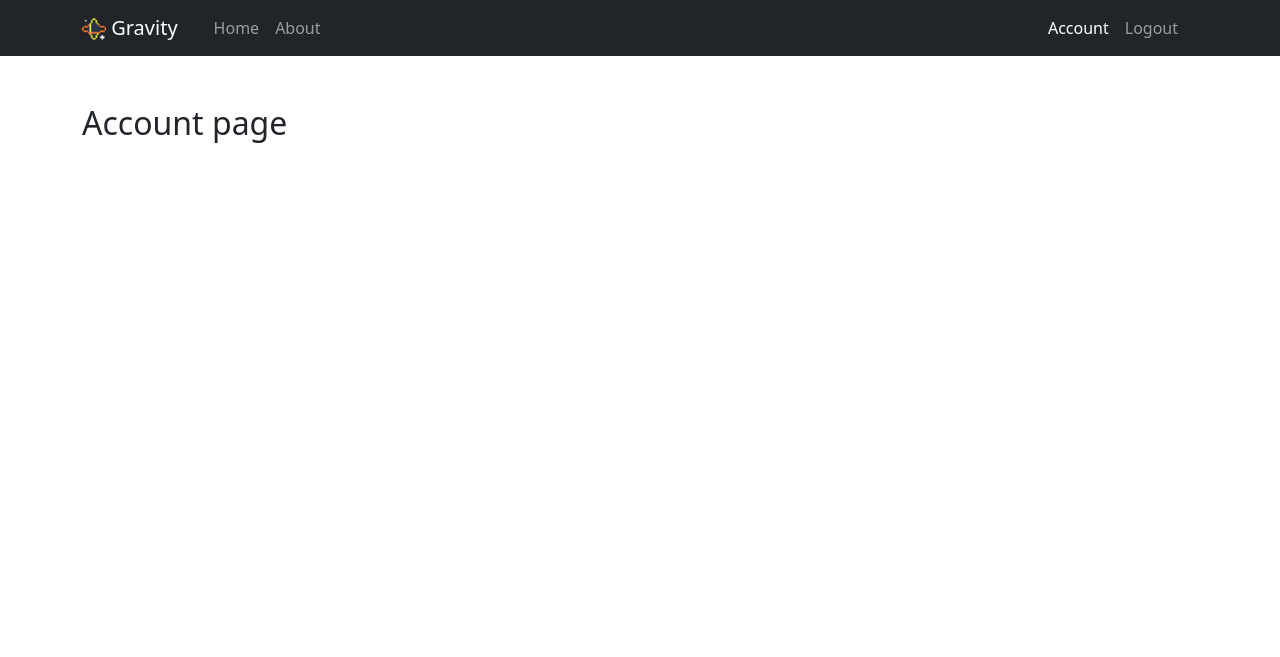
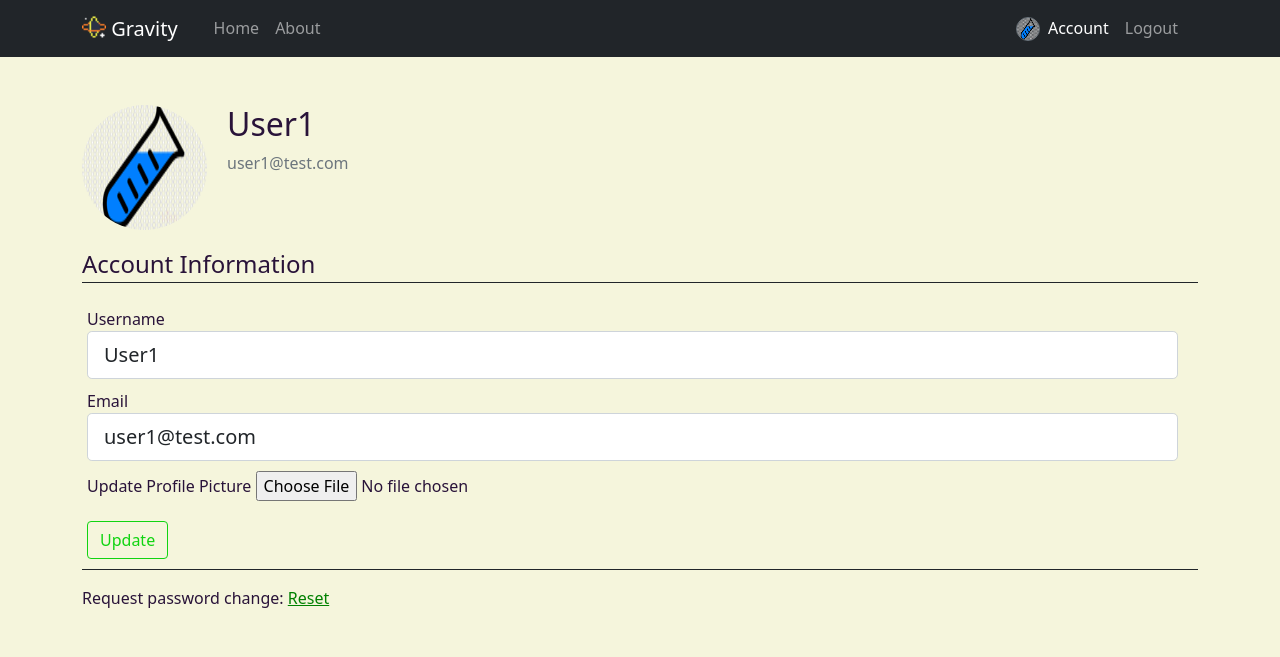
Before and after one commit to SzfanerGit/Gravity, a Flask app: page /account in a window 1280 px wide. Shown: the top 657 px of the page. Run offline with Flask 2, Linux system fonts and the light colour scheme; a user stored in the database is signed in; some libraries are stand-ins or nearby versions.

Commit message:
my css and account page

```diff
--- a/gravity/__init__.py
+++ b/gravity/__init__.py
@@ -7,7 +7,7 @@ from gravity.config import Config
 db = SQLAlchemy()
 login_manager = LoginManager()
 login_manager.login_view = 'users.login'
-login_manager.login_message_category = 'warning'
+login_manager.login_message_category = 'info'
 
 mail = Mail()
 
--- a/gravity/database.py
+++ b/gravity/database.py
@@ -14,7 +14,7 @@ class User(db.Model, UserMixin):
     username = db.Column(db.String, unique=True, nullable=False)
     email = db.Column(db.String, unique=True, nullable=False)
     password = db.Column(db.String, nullable=False)
-    image_file = db.Column(db.String(20), nullable=False, default='default_img.jpg')
+    image_file = db.Column(db.String(20), nullable=False, default='default.png')
 
     def get_reset_token(self, expire_sec=600):
         s = Serializer(current_app.config['SECRET_KEY'], expire_sec)
--- /dev/null
+++ b/gravity/static/gravity.css
@@ -0,0 +1,45 @@
+:root {
+    --btnColor: hsl(120, 85%, 45%);
+}
+
+body {
+    background-color: beige;
+    color: 	hsl(275, 50%, 15%);
+}
+
+a:link {
+    color: hsl(120, 100%, 25%);
+}
+
+a:visited {
+    color: hsl(120, 15%, 40%);
+}
+
+a:hover {
+    color: hsl(80, 100%, 25%);
+}
+
+/*nav a {
+    color: beige;
+}*/
+
+div.form-group {
+    margin: 10px 20px 10px 5px;
+}
+
+form .btn {
+    color: var(--btnColor);
+    border-color: var(--btnColor);
+}
+
+form .btn:hover {
+    background-color: var(--btnColor);
+    border-color: var(--btnColor);
+}
+
+.account-img {
+    height: 125px;
+    width: 125px;
+    margin-right: 20px;
+    margin-bottom: 16px;
+}
--- a/gravity/templates/account.html
+++ b/gravity/templates/account.html
@@ -5,7 +5,61 @@
 {% endblock title %}
 
 {% block main%}
-    <h2>
-        Account page
-    </h2>
+    <div class="media d-flex justify-content-md-start">
+        <img class="rounded-circle account-img" src="{{ image_file }}">
+        <div class="media-body">
+            <h2>{{ current_user.username }}</h2>
+            <p class="text-secondary">{{ current_user.email }}</p>
+        </div>
+    </div>
+    <form method="POST" action="" enctype="multipart/form-data">
+        {{ form.hidden_tag() }}
+        <fieldset class="form-group">
+            <legend class="border-bottom border-dark mb-4">Account Information</legend>
+            <div class="form-group">
+                {{ form.username.label(class="form-control-label") }}
+                <!-- Handle messages to users about wrong information -->
+                {% if form.username.errors %}
+                    {{ form.username(class="form-control form-control-lg is-invalid") }}
+                    <div class="invalid-feedback">
+                        {% for error in form.username.errors %}
+                            <span>{{ error }}</span>
+                        {% endfor %}
+                    </div>
+                {% else %}
+                    {{ form.username(class="form-control form-control-lg") }}
+                {% endif %}
+            </div>
+            <div class="form-group">
+                {{ form.email.label(class="form-control-label") }}
+                <!-- Handle messages to users about wrong information -->
+                {% if form.email.errors %}
+                    {{ form.email(class="form-control form-control-lg is-invalid") }}
+                    <div class="invalid-feedback">
+                        {% for error in form.email.errors %}
+                            <span>{{ error }}</span>
+                        {% endfor %}
+                    </div>
+                {% else %}
+                    {{ form.email(class="form-control form-control-lg") }}
+                {% endif %}
+            </div>
+            <div class="form-group">
+                {{ form.picture.label() }}
+                {{ form.picture(class="form-control-file") }}
+                <!-- Handle messages to users about wrong information -->
+                {% if form.picture.errors %}
+                    {% for error in form.picture.errors %}
+                        <span class="text-danger">{{ error }}</span></br>
+                    {% endfor %}
+                {% endif %}
+            </div>
+        </fieldset>
+        <div class="form-group">
+            {{ form.submit(class="btn btn-outline-info") }}
+        </div>
+    </form>
+    <div class="border-top border-dark pt-3">
+        Request password change: <a class="ml-2" href="{{ url_for('users.password_reset_request') }}">Reset</a>
+    </div>
 {% endblock main %}
--- a/gravity/templates/layout.html
+++ b/gravity/templates/layout.html
@@ -8,6 +8,9 @@
 
         <!-- Bootstrap CSS -->
         <link href="https://cdn.jsdelivr.net/npm/bootstrap@5.1.3/dist/css/bootstrap.min.css" rel="stylesheet" integrity="sha384-1BmE4kWBq78iYhFldvKuhfTAU6auU8tT94WrHftjDbrCEXSU1oBoqyl2QvZ6jIW3" crossorigin="anonymous">
+
+        <!-- My CSS -->
+        <link rel="stylesheet" href="/static/gravity.css">
 
         <!-- Favicon -->
         <link rel="shortcut icon" href="/static/favicon.ico" type="image/x-icon">
@@ -23,7 +26,7 @@
             <nav class="navbar navbar-expand-sm navbar-dark bg-dark sticky-top">
                 <div class="container">
                     <a class="navbar-brand" href="{{ url_for('main.home') }}">
-                        <img src="/static/favicon.ico" alt="" width="24" height="24" class="d-inline-block align-text-bottom">
+                        <img src="/static/favicon.ico" alt="" width="24" height="24" class="d-inline-block align-text-top">
                         Gravity
                     </a>
                     <button class="navbar-toggler" type="button" data-bs-toggle="collapse" data-bs-target="#mynavbar">
@@ -44,7 +47,10 @@
                             <ul class="navbar-nav">
                                 {% if current_user.is_authenticated %}
                                     <li class="nav-item">
-                                        <a class="nav-link" href="{{ url_for('users.account') }}">Account</a>
+                                        <a class="nav-link" href="{{ url_for('users.account') }}">
+                                            <img src="/static/profile_pictures/{{ current_user.image_file }}" alt="" width="24" height="24" class="rounded-circle d-inline-block align-text-top border border-secondary mx-1">
+                                            Account
+                                        </a>
                                     </li>
                                     <li class="nav-item">
                                         <a class="nav-link" href="{{ url_for('users.logout') }}">Logout</a>
--- a/gravity/templates/password_reset.html
+++ b/gravity/templates/password_reset.html
@@ -10,7 +10,7 @@
         {{ form.hidden_tag() }}
 
         <fieldset class="form-group">
-            <legend class="border-bottom mb-4">Request Password Reset</legend>
+            <legend class="border-bottom border-dark mb-4">Request Password Reset</legend>
             <div class="form-group">
                 {{ form.email.label(class="form-control-label") }}
                 <!-- Handle messages to users about wrong information -->
@@ -26,7 +26,7 @@
                 {% endif %}
             </div>
         </fieldset>
-        <div class="form-group py-3">
+        <div class="form-group">
             {{ form.submit(class="btn btn-outline-info") }}
         </div>
     </form>
--- a/gravity/templates/reset_token.html
+++ b/gravity/templates/password_reset_token.html
@@ -10,7 +10,7 @@
         {{ form.hidden_tag() }}
 
         <fieldset class="form-group">
-            <legend class="border-bottom mb-4">Choose New Password</legend>
+            <legend class="border-bottom border-dark mb-4">Choose New Password</legend>
             <div class="form-group">
                 {{ form.password.label(class="form-control-label") }}
                 <!-- Handle messages to users about wrong information -->
@@ -40,7 +40,7 @@
                 {% endif %}
             </div>
         </fieldset>
-        <div class="form-group py-3">
+        <div class="form-group">
             {{ form.submit(class="btn btn-outline-info") }}
         </div>
     </form>
--- a/gravity/templates/register.html
+++ b/gravity/templates/register.html
@@ -10,7 +10,7 @@
         {{ form.hidden_tag() }}
 
         <fieldset class="form-group">
-            <legend class="border-bottom mb-4">Register Today!</legend>
+            <legend class="border-bottom border-dark mb-4">Register Today!</legend>
             <div class="form-group">
                 {{ form.username.label(class="form-control-label") }}
                 <!-- Handle messages to users about wrong information -->
@@ -68,11 +68,11 @@
                 {% endif %}
             </div>
         </fieldset>
-        <div class="form-group py-3">
+        <div class="form-group">
             {{ form.submit(class="btn btn-outline-info") }}
         </div>
     </form>
-    <div class="border-top pt-3">
+    <div class="border-top border-dark pt-3">
         <small class="text-muted">
             Already Have An Account? <a class="ml-2" href="{{ url_for('users.login') }}">Sign In</a>
         </small>
--- a/gravity/users/forms.py
+++ b/gravity/users/forms.py
@@ -1,4 +1,6 @@
+from flask_login import current_user
 from flask_wtf import FlaskForm
+from flask_wtf.file import FileField, FileAllowed
 from wtforms import StringField, PasswordField, SubmitField, BooleanField
 from wtforms.validators import DataRequired, Length, Email, EqualTo, ValidationError
 from gravity.database import User
@@ -47,3 +49,25 @@ class ResetPasswordForm(FlaskForm):
     password = PasswordField('Password', validators=[DataRequired(), Length(min=8)])
     password_confirm = PasswordField('Confirm Password', validators=[DataRequired(), EqualTo('password')])
     submit = SubmitField('Reset Password')
+
+
+class UpdateAccountForm(FlaskForm):
+    username = StringField('Username',
+                           validators=[DataRequired(), Length(min=2, max=20)])
+    email = StringField('Email',
+                        validators=[DataRequired(), Email()])
+    picture = FileField('Update Profile Picture', validators=[FileAllowed(['jpg', 'png'])])
+    submit = SubmitField('Update')
+
+
+    def validate_username(self, username):
+        if username.data != current_user.username:
+            user = User.query.filter_by(username=username.data).first()
+            if user:
+                raise ValidationError('This username is already taken.')
+
+    def validate_email(self, email):
+        if email.data != current_user.email:
+            user = User.query.filter_by(email=email.data).first()
+            if user:
+                raise ValidationError('This email is already taken.')
--- a/gravity/users/routes.py
+++ b/gravity/users/routes.py
@@ -3,8 +3,8 @@ from flask_login import login_user, current_user, logout_user, login_required
 from werkzeug.security import check_password_hash, generate_password_hash
 from gravity import db
 from gravity.database import User
-from gravity.users.forms import RegistrationForm, LoginForm, ResetPasswordForm, RequestResetForm
-from gravity.users.utils import send_password_reset_email
+from gravity.users.forms import RegistrationForm, LoginForm, ResetPasswordForm, RequestResetForm, UpdateAccountForm
+from gravity.users.utils import send_password_reset_email, save_picture
 
 users = Blueprint('users', __name__)
 
@@ -65,17 +65,31 @@ def logout():
     return redirect(url_for('main.home'))
 
 
-@users.route("/account")
+@users.route("/account", methods=['GET', 'POST'])
 @login_required
 def account():
-    return render_template('account.html')
-
+    form = UpdateAccountForm()
+    if form.validate_on_submit():
+        if form.picture.data:
+            picture_file = save_picture(form.picture.data)
+            current_user.image_file = picture_file
+        current_user.username = form.username.data
+        current_user.email = form.email.data
+        db.session.commit()
+        flash('Your account has been updated!', 'success')
+        return redirect(url_for('users.account'))
+    elif request.method == 'GET':
+        form.username.data = current_user.username
+        form.email.data = current_user.email
+    image_file = url_for('static', filename='profile_pictures/' + current_user.image_file)
+    return render_template('account.html', form=form, image_file=image_file)
 
 
 @users.route("/password_reset", methods=['GET', 'POST'])
 def password_reset_request():
     # Ensure user is not logged in
-    if current_user.is_authenticated:
+    next_page = request.args.get('next')
+    if current_user.is_authenticated and not next_page:
         return redirect(url_for('main.home'))
 
     # Sending password reset email
@@ -90,7 +104,7 @@ def password_reset_request():
 
 
 @users.route("/password_reset/<token>", methods=['GET', 'POST'])
-def reset_token(token):
+def password_reset_token(token):
     # Ensure user is not logged in
     if current_user.is_authenticated:
         return redirect(url_for('main.home'))
@@ -110,4 +124,4 @@ def reset_token(token):
         flash(f'Your password has been reset. Please login', 'success')
         return redirect(url_for('users.login'))
 
-    return render_template('reset_token.html', form=form)
+    return render_template('password_reset_token.html', form=form)
```
Also changed, not shown: gravity/templates/login.html (+4 -4 lines), gravity/users/utils.py (+21 -3 lines), gravity/gravity.db, gravity/static/profile_pictures/512dcb8e522c37ff.png (added), gravity/static/profile_pictures/893d083c06d7f98a.png (added), gravity/static/profile_pictures/97cb560a64092a54.jpg (added), gravity/static/profile_pictures/default.png (added).
